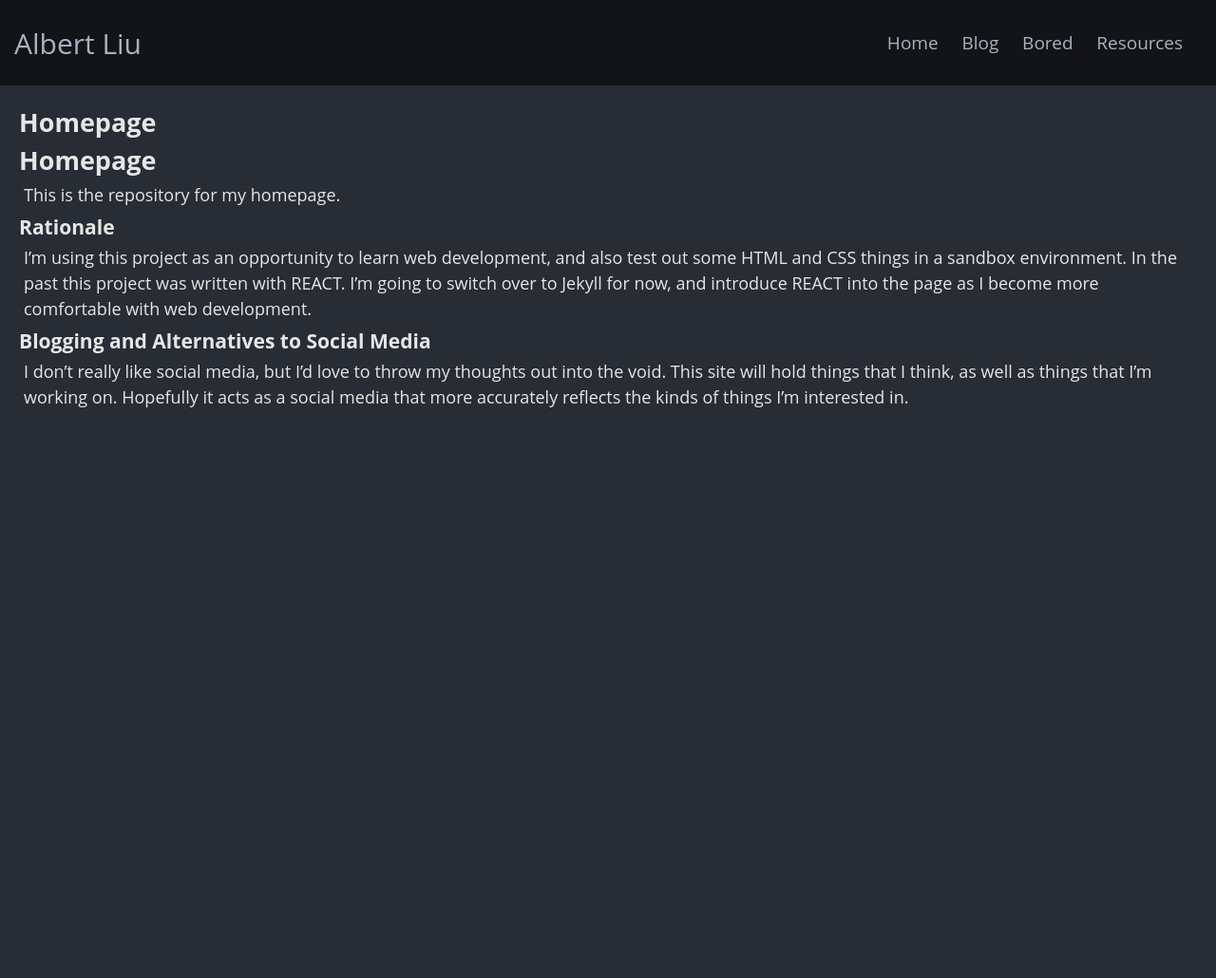
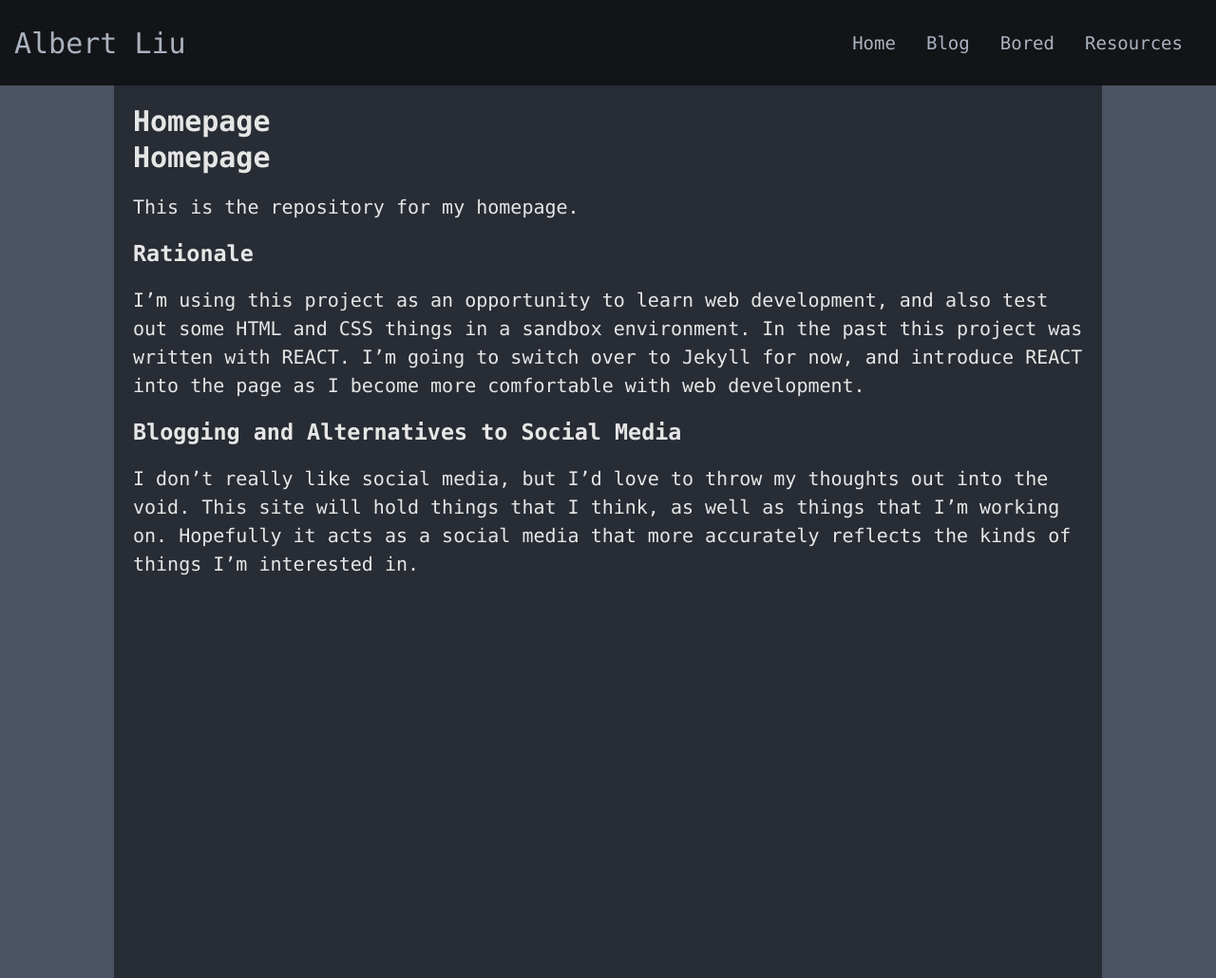
Before and after one commit to A1Liu/a1liu.github.io, a Jekyll site: the page built from README.md, in a window 1280 px wide. Shown: the whole page at 95% size. Built offline with Jekyll 4.4.1, drawn with Linux system fonts in a browser that asks for light colours; our own code applies the rules of GitHub Pages for plain Markdown files; before the commit the page ends 900 px from its top, so only the background shows below that.

Commit message:
new styles who dis?

```diff
--- /dev/null
+++ b/_sass/_init/colors.scss
@@ -0,0 +1,56 @@
+// Atom Colors
+// From https://github.com/jonathanchu/atom-one-dark-theme
+$atom-one-dark-accent: #528BFF;
+$atom-one-dark-fg: #ABB2BF;
+$atom-one-dark-bg: #282C34;
+$atom-one-dark-bg-1: #121417;
+$atom-one-dark-bg-hl: #2C323C;
+$atom-one-dark-gutter: #4B5363;
+$atom-one-dark-mono-1: #ABB2BF;
+$atom-one-dark-mono-2: #828997;
+$atom-one-dark-mono-3: #5C6370;
+$atom-one-dark-cyan: #56B6C2;
+$atom-one-dark-blue: #61AFEF;
+$atom-one-dark-purple: #C678DD;
+$atom-one-dark-green: #98C379;
+$atom-one-dark-red-1: #E06C75;
+$atom-one-dark-red-2: #BE5046;
+$atom-one-dark-orange-1: #D19A66;
+$atom-one-dark-orange-2: #E5C07B;
+$atom-one-dark-gray: #3E4451;
+$atom-one-dark-silver: #9DA5B4;
+$atom-one-dark-black: #21252B;
+$atom-one-dark-border: #181A1F;
+
+// Defining Palette
+	$white: #ffffff;
+
+	$lightBlue: #3399ff;
+	// $red: #ff1755;
+
+	// Background colors
+	$darkGray: #282C34;
+	$mediumGray: #4B5363;
+	$black: #121417;
+
+	// Text Highlighting
+	$gray: #ABB2BF;
+	$lightGray: #e6e6e6; // body text
+	$blue: #61AFEF;
+	$cyan: #56B6C2;
+	$purple: #C678DD;
+	$green: #98C379;
+	$magenta: #E06C75;
+	$red: #BE5046;
+	$orange: #D19A66;
+	$yellow: #E5C07B;
+
+// Defining theme
+
+	// Global stuff
+	$global-text-color: $lightGray;//html, body
+	$global-background: $mediumGray;//html, body
+	$anchor-tag-text-color: $gray;
+	$anchor-tag-hover: $blue;
+	$main-div-background: $darkGray;
+	$header-footer-background: $black;
--- /dev/null
+++ b/_sass/_init/mixins.scss
@@ -0,0 +1,69 @@
+//Transform mixin to for compatibility
+@mixin transform($transforms) {//mixin takes a transformation as an arg
+    -moz-transform: $transforms;// and makes it a bunch of transformations that
+    -o-transform: $transforms;// work for different browsers
+    -ms-transform: $transforms;
+    -webkit-transform: $transforms;
+    transform: $transforms;
+}
+
+// Bounds the object by a dimension i.e. height or width
+@mixin boundDim( $dimension, $min: null, $max: null ) {
+	@if $min { #{'min-'+$dimension}: $min; } // If there's a min, then apply it
+	@if $max { #{'max-'+$dimension}: $max; } // If there's a max, then apply it
+	@if not $min and not $max {
+		@error "Need to specify at least one dimension to bound '"+$dimension+"'";
+	}
+}
+
+//Below code is adapted from the website
+//https://alistapart.com/article/dry-ing-out-your-sass-mixins
+//It models the toolkit from https://github.com/at-import/toolkit
+//Going to add it as a dependency later for now this is enough
+
+// Toolkit License:
+//
+// Copyright (C) 2011-2014 by Sam Richard
+//
+// Permission is hereby granted, free of charge, to any person obtaining a copy
+// of this software and associated documentation files (the "Software"), to deal
+// in the Software without restriction, including without limitation the rights
+// to use, copy, modify, merge, publish, distribute, sublicense, and/or sell
+// copies of the Software, and to permit persons to whom the Software is
+// furnished to do so, subject to the following conditions:
+//
+// The above copyright notice and this permission notice shall be included in
+// all copies or substantial portions of the Software.
+//
+// THE SOFTWARE IS PROVIDED "AS IS", WITHOUT WARRANTY OF ANY KIND, EXPRESS OR
+// IMPLIED, INCLUDING BUT NOT LIMITED TO THE WARRANTIES OF MERCHANTABILITY,
+// FITNESS FOR A PARTICULAR PURPOSE AND NONINFRINGEMENT. IN NO EVENT SHALL THE
+// AUTHORS OR COPYRIGHT HOLDERS BE LIABLE FOR ANY CLAIM, DAMAGES OR OTHER
+// LIABILITY, WHETHER IN AN ACTION OF CONTRACT, TORT OR OTHERWISE, ARISING FROM,
+// OUT OF OR IN CONNECTION WITH THE SOFTWARE OR THE USE OR OTHER DEALINGS IN
+// THE SOFTWARE.
+
+$Private-Toolkit-Placeholders: ();
+
+@mixin dynamic-extend($id) {
+
+    // Get the placeholder ID from a map (it's a key:value system like a python dictionary)
+    $placeholder-id: map-get($Private-Toolkit-Placeholders, $id);
+
+    // If the ID wasn't in the map, then add it
+    @if $placeholder-id == null {
+
+        // Get a unique id to represent the given id as a scss placeholder
+        $placeholder-id: unique-id();
+
+        //Add the unique id to the map as key, value = id, unique-id
+        $Private-Toolkit-Placeholders: map-merge($Private-Toolkit-Placeholders, ($id: $placeholder-id)) !global;
+
+        // Add the extendable stuff to the root labeled using the placeholder, with the content provided
+        @at-root %#{$placeholder-id} {
+            @content;//Content block after mixin
+        }
+    }
+    // Extends the class established by the placeholder
+    @extend %#{$placeholder-id};
+}
--- /dev/null
+++ b/_sass/_init/styles.scss
@@ -0,0 +1,31 @@
+// No margins, padding, or border
+@mixin zero-spaced {
+	@include dynamic-extend('zero-spaced') {
+		margin: 0px;
+		border: 0px;
+		padding: 0px;
+	}
+}
+
+// This sets the width and height of an object to be a square
+@mixin square($size,$bound: null) { // bound is 'min' or 'max' or whatever precedes 'width' and 'height'
+	@if $bound { $bound: $bound+ '-' } // If we should bound the size, then bound it
+	@else { $bound: ''; }
+    @include dynamic-extend('square-'+$bound+'-'+$size) {
+        #{$bound+'width'}: $size;
+    	#{$bound+'height'}: $size;
+    }
+}
+
+// For header and footer
+@mixin bookend {
+	@include dynamic-extend('bookend') {
+		@include zero-spaced;
+		height: 90px;
+		position: relative;
+		display: block;
+		overflow: auto;
+		background: $header-footer-background;
+		color: $gray;
+	}
+}
--- a/_sass/base.scss
+++ b/_sass/base.scss
@@ -1,5 +1,6 @@
-@import "base/colors";
-@import "base/mixins";
+@import "_init/colors";
+@import "_init/mixins";
+@import "_init/styles";
+
 @import "base/config";
-@import "base/header";
-@import "base/default";
+@import "base/site";
--- a/_sass/base/colors.scss
+++ /dev/null
@@ -1,49 +0,0 @@
-
-$white: #ffffff;
-
-// $darkGrey: #333;
-$lightBlue: #3399ff;
-// $red: #ff1755;
-
-
-// Background colors
-$darkGray: #282C34;
-$black: #121417;
-
-// Text Highlighting
-$gray: #ABB2BF;
-$lightGray: #e6e6e6; // body text
-$blue: #61AFEF; // Highlighting
-
-$cyan: #56B6C2;
-
-$purple: #C678DD;
-$green: #98C379;
-$magenta: #E06C75;
-$red: #BE5046;
-$orange: #D19A66;
-$yellow: #E5C07B;
-
-// From https://github.com/jonathanchu/atom-one-dark-theme
-// ("atom-one-dark-accent"   . "#528BFF")
-//                    ("atom-one-dark-fg"       . (if ,256color "color-248" "#ABB2BF"))
-//                    ("atom-one-dark-bg"       . (if ,256color "color-235" "#282C34"))
-//                    ("atom-one-dark-bg-1"     . (if ,256color "color-234" "#121417"))
-//                    ("atom-one-dark-bg-hl"    . (if ,256color "color-236" "#2C323C"))
-//                    ("atom-one-dark-gutter"   . (if ,256color "color-239" "#4B5363"))
-//                    ("atom-one-dark-mono-1"   . (if ,256color "color-248" "#ABB2BF"))
-//                    ("atom-one-dark-mono-2"   . (if ,256color "color-244" "#828997"))
-//                    ("atom-one-dark-mono-3"   . (if ,256color "color-240" "#5C6370"))
-//                    ("atom-one-dark-cyan"     . "#56B6C2")
-//                    ("atom-one-dark-blue"     . "#61AFEF")
-//                    ("atom-one-dark-purple"   . "#C678DD")
-//                    ("atom-one-dark-green"    . "#98C379")
-//                    ("atom-one-dark-red-1"    . "#E06C75")
-//                    ("atom-one-dark-red-2"    . "#BE5046")
-//                    ("atom-one-dark-orange-1" . "#D19A66")
-//                    ("atom-one-dark-orange-2" . "#E5C07B")
-//                    ("atom-one-dark-gray"     . (if ,256color "color-237" "#3E4451"))
-//                    ("atom-one-dark-silver"   . (if ,256color "color-247" "#9DA5B4"))
-//                    ("atom-one-dark-black"    . (if ,256color "color-233" "#21252B"))
-//                    ("atom-one-dark-border"   . (if ,256color "color-232" "#181A1F")))
-// TODO Decide on a theme
--- a/_sass/base/config.scss
+++ b/_sass/base/config.scss
@@ -1,20 +1,21 @@
+html {
+	@include zero-spaced;
+	height: 100%;
+	background: $global-background;
+}
+
 body {
-	font-family: "Open Sans", sans-serif;
-	// font-family: Consolas, monaco, "Andale Mono", AndaleMono, "Courier New", monospace;
-	font-size: 18px;
-	font-weight: 400;
+	font-family: Menlo, Consolas, DejaVu Sans Mono, monospace;// Atom editor default fonts
+	font-size: 20px;
+	font-weight: 300;
 	font-style: normal;
-	background: $darkGray;
 	color: $lightGray;
-	padding:0px;
-	margin: 0px;
+	@include square(100%);
+	@include zero-spaced;
 }
 
 h1,h2,h3,h4,h5,h6 {
 	margin-top: 0px;
-}
-
-h1,h2,h3,h4,h5,h6 {
 	margin-bottom: 3px;
 }
 
@@ -22,26 +23,17 @@ ul {
 	margin: 0px;
 }
 
-p {
-	margin: 5px;
-}
-
 a {
 	text-decoration: none;
-	font-size: 18px;
-	@include transition(.4s ease-in-out);
+	font-size: 20px;
+	@include transform(.4s ease-in-out);
 	cursor: pointer;
-	color: $gray !important;
+	color: $anchor-tag-text-color;
 	font-style: normal;
 
 	&:hover {
-		color: $blue !important;
+		color: $anchor-tag-hover !important;
 		text-decoration: none;
-		@include transition(.4s ease-in-out);
+		@include transform(.4s ease-in-out);
 	}
 }
-
-.container-fluid {
-	// margin: 10px;
-	line-height: 24px;
-}
--- a/_sass/base/default.scss
+++ /dev/null
@@ -1,38 +0,0 @@
-.main {
-	padding: 20px;
-
-	p {
-		line-height: 1.5;
-	}
-}
-
-// .aside {
-//
-// }
-//
-// .aside-1 {
-//   // background: gold;
-// }
-//
-// .aside-2 {
-//   // background: hotpink;
-// }
-//
-// @media all and (min-width: 600px) {
-//   .aside { flex: 1 auto; }
-// }
-//
-// @media all and (min-width: 800px) {
-//   .main    { flex: 3 0px; }
-//   .aside {
-// 	  max-width: 50px;
-//   }
-//   .aside-1 { order: 1; }
-//   .main    { order: 2; }
-//   .aside-2 { order: 3; }
-//   .footer  { order: 4; }
-// }
-
-body {
-  // padding: 2em;
-}
--- a/_sass/base/header.scss
+++ /dev/null
@@ -1,45 +0,0 @@
-.header {
-	position: relative;
-	display: block;
-	width: 100%;
-	overflow: auto;
-	background: $black;
-	color: $gray;
-	height: 90px;
-
-	.logo {
-		position: absolute;
-		font-size: 30px;
-		top: 50%; left: 15px;
-		@include translateY(-50%);
-	}
-
-	nav,
-	nav ul,
-	nav ul li {
-		margin: 0;
-		padding: 0;
-	}
-
-	nav {
-		position: absolute;
-		float: right;
-		top: 50%; right: 15px;
-		@include translateY(-50%);
-
-		ul li {
-			list-style-type: none;
-			display: inline-block;
-			margin-right: 20px;
-
-			&.last {
-				margin: 0;
-			}
-			a {
-				font-size: 19px;
-				line-height: normal;
-				color: $gray;
-			}
-		}
-	}
-}
--- a/_sass/base/mixins.scss
+++ /dev/null
@@ -1,9 +0,0 @@
-@mixin transition($e) {
-	-webkit-transform: $e;
-	-moz-transform: $e;
-		transform: $e;
-}
-
-@mixin translateY($e) {
-	@include transition( translateY($e) );
-}
--- /dev/null
+++ b/_sass/base/site.scss
@@ -0,0 +1,47 @@
+.main {
+	padding: 20px;
+	margin-left: auto;
+	margin-right: auto;
+	max-width: 1000px;
+	background: $main-div-background;
+	height: 100%;
+
+	p { line-height: 1.5; }
+}
+
+@mixin bookend-element {
+	@include dynamic-extend('bookend-element') {
+		position: absolute;
+		top: 50%;
+		@include transform( translateY(-50%) );
+	}
+}
+
+.footer {
+	@include bookend;
+	padding-left: 20px;
+	padding-top: 5px;
+}
+
+.header {
+	@include bookend;
+	.logo {
+		font-size: 30px;
+		left: 15px;
+		@include bookend-element;
+
+	}
+	nav, nav * { @include zero-spaced; }
+	nav {
+		@include bookend-element;
+		float: right;
+		right: 15px;
+
+		ul li {
+			list-style-type: none;
+			display: inline-block;
+			margin-right: 20px;
+			a { font-size: 19px; }
+		}
+	}
+}
```
